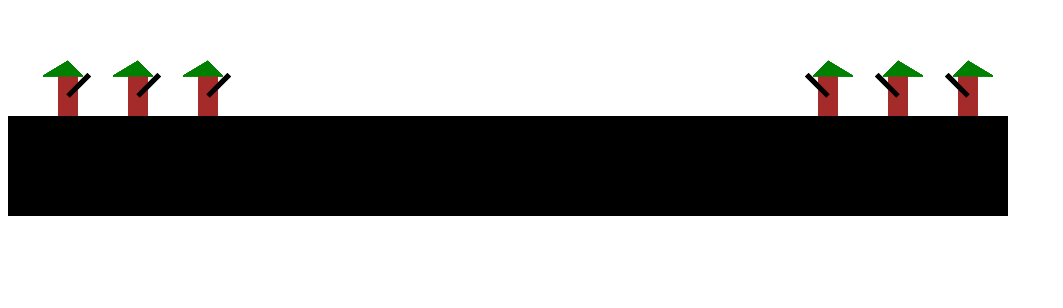
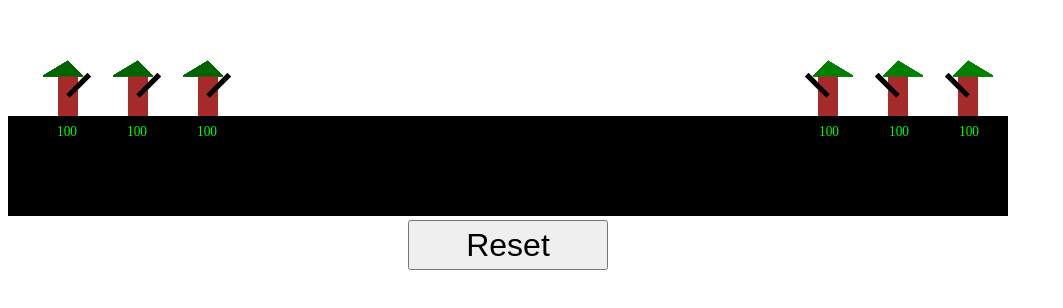
Before and after one commit to am-santos/IH-Project-1-Canvas-Game, a plain HTML site: page index.html in a window 1280 px wide. Shown: the part 292-600 px from the top of the page, without its empty margins (0-1063 px from the left). Drawn offline with Linux system fonts and the light colour scheme.

Commit message:
Player shoot one at a time. Scores are displayed. Next: show total score, make reset button work, make collision with other players work.

```diff
--- a/index.html
+++ b/index.html
@@ -8,9 +8,14 @@
     <title>Worms</title>
   </head>
   <body>
-    <div id="game-board">
-      <canvas id="canvas" width="1000" height="500"></canvas>
-    </div>
+    <section>
+      <div id="game-board">
+        <canvas id="canvas" width="1000" height="500"></canvas>
+      </div>
+      <div>
+        <button id="reset">Reset</button>
+      </div>
+    </section>
 
     <script type="text/javascript" src="js-files/ground.js"></script>
     <script type="text/javascript" src="js-files/gun.js"></script>
--- a/js-files/character.js
+++ b/js-files/character.js
@@ -24,6 +24,9 @@ class Character {
     this.width = 20;
     this.height = 40;
 
+    //Character Life
+    this.life = 100;
+
     // Movement Speed
     this.speed = speed || 5;
 
@@ -33,6 +36,36 @@ class Character {
   // extractVarsToGun() {
   extractVarsFromChar() {
     return [this.x, this.y, this.width, this.height, this.orientation];
+  }
+
+  drawCharacterLife() {
+    const game = this.game;
+    const context = game.context;
+
+    // Character Y coordinate
+    this.y = this.game.height - this.height - this.game.ground.groundHeight;
+
+    context.save();
+    context.fillStyle = 'lime';
+    context.font = '15px serif';
+    let tempXcoor;
+    if (this.orientation === 'right') {
+      if (this.life < 100) {
+        context.fillText(this.life, this.x + 2, this.y + this.height + this.width, this.width);
+        // fillText coordinates are the left bottom corner of displaying text.
+      } else {
+        context.fillText(this.life, this.x - 1, this.y + this.height + this.width, this.width);
+      }
+    } else if (this.orientation === 'left') {
+      if (this.life < 100) {
+        context.fillText(this.life, this.game.width - this.x - 2, this.y + this.height + this.width, this.width);
+        // fillText coordinates are the left bottom corner of displaying text.
+      } else {
+        context.fillText(this.life, this.game.width - this.x + 1, this.y + this.height + this.width, this.width);
+      }
+    }
+
+    context.restore();
   }
 
   draw() {
@@ -49,8 +82,8 @@ class Character {
       context.fillRect(this.x, this.y, this.width, this.height);
 
       // character hat
-      context.strokeStyle = 'green';
-      context.fillStyle = 'green';
+      context.strokeStyle = 'darkgreen';
+      context.fillStyle = 'darkgreen';
 
       context.beginPath();
       context.moveTo(this.x - 15, this.y); // Back size of hat
--- a/js-files/game.js
+++ b/js-files/game.js
@@ -69,10 +69,20 @@ class Game {
     }
   }
 
+  drawTeamsLife(team) {
+    for (let teamchar of team) {
+      for (let element in teamchar) {
+        if (element === 'char') {
+          teamchar[element].drawCharacterLife();
+        }
+      }
+    }
+  }
+
   gameLogic() {
-    let tempTurn = this.characterTurn;
-    console.log('inside gamelogic - characterturn', this.characterTurn);
-    console.log('inside gamelogic - tempturn', tempTurn);
+    //let tempTurn = this.characterTurn;
+    // console.log('inside gamelogic - characterturn', this.characterTurn);
+    // console.log('inside gamelogic - tempturn', tempTurn);
     switch (this.characterTurn % 6) {
       case 0: // Team 1 - 0
         this.characterPlays(this.team1, 0, true);
@@ -124,9 +134,11 @@ class Game {
 
     this.createsTeam(this.team1, 3, 'right');
     this.drawTeam(this.team1);
+    this.drawTeamsLife(this.team1);
 
     this.createsTeam(this.team2, 3, 'left');
     this.drawTeam(this.team2);
+    this.drawTeamsLife(this.team2);
   }
 
   clearEverything() {
@@ -137,6 +149,8 @@ class Game {
     this.ground.draw();
     this.drawTeam(this.team1);
     this.drawTeam(this.team2);
+    this.drawTeamsLife(this.team1);
+    this.drawTeamsLife(this.team2);
   }
 
   characterPlays(teamName, charNumber, run) {
@@ -145,9 +159,8 @@ class Game {
     // charNumber - specific char that is being refered
     // className - {char,gun,proj} - that represents each class specifications.
     let runFunction = run;
-    this.charInMotion = true;
+    //this.charInMotion = true;
     let updateValues;
-    console.log('characterPlays', teamName);
     window.addEventListener('keydown', (event) => {
       // event.preventDefault();
       if (runFunction) {
@@ -185,44 +198,10 @@ class Game {
             updateValues = teamName[charNumber]['gun'].extractVarsFromGun();
             teamName[charNumber]['proj'] = new Projectile(this, ...updateValues);
 
-            teamName[charNumber]['proj'].shootsInMotion();
+            teamName[charNumber]['proj'].shootsInMotion(teamName);
             runFunction = false;
         }
       }
     });
   }
-
-  // Previous logic, working
-  /* characterMoves() {
-    window.addEventListener('keydown', (event) => {
-      // event.preventDefault();
-      const keyCode = event.keyCode;
-      switch (keyCode) {
-        case 37: // Left
-          this.character.move('left');
-          this.clearEverything();
-          this.drawCurrentStatus();
-          break;
-        case 39: // Right
-          this.character.move('right');
-          this.clearEverything();
-          this.drawCurrentStatus();
-          break;
-        case 38: // Up
-          this.gun.pointsTo('up');
-          this.clearEverything();
-          this.drawCurrentStatus();
-          break;
-        case 40: // Down
-          this.gun.pointsTo('down');
-          this.clearEverything();
-          this.drawCurrentStatus();
-          break;
-        case 32: // Space Bar
-          this.clearEverything();
-          this.drawCurrentStatus();
-          this.projectile.shootsInMotion();
-      }
-    });
-  } */
 }
--- a/js-files/gun.js
+++ b/js-files/gun.js
@@ -31,6 +31,9 @@ class Gun {
     // Gun size (aka stroke length and width)
     this.length = 30;
     this.gunWidth = 5;
+
+    // Gun Damage
+    this.damage = 67;
 
     // Pointing angle
     this.angle = -1 * (1 / 4) * Math.PI;
--- a/js-files/projectile.js
+++ b/js-files/projectile.js
@@ -73,16 +73,15 @@ class Projectile {
 
   collision(shootingTeam) {
     //Checks if hit the enemy
-    /* if (this.collisionWithEnimies) {
-      return true;
-    } */
 
+    console.log('collision with Enemies', this.collisionWithEnimies());
     // checks if out of canvas or hit the ground.
     if (
       this.newX + this.gunWidth * 2 > this.game.width || // Right
       this.newX - this.gunWidth * 2 < 0 || // Left
       this.newY + this.gunWidth * 2 > this.game.height - this.game.ground.groundHeight || // Ground
       this.newY - this.gunWidth * 2 < 0 // Top
+      // this.collisionWithEnimies(shootingTeam) // Method that checks collision with enemies.
     ) {
       this.game.eventRuns = false;
       this.game.characterTurn++;
@@ -98,15 +97,50 @@ class Projectile {
     // Required variables:
     // ball location,
     // Enemies location
+    let teamVarsFromChar = [];
 
     if (this.game.team1 === shootingTeam) {
       //Check if collided with team2
-      // ball.x + ball.radius < block.x (left side of block) ||
-      // ball.x - ball.radius < block.x + block.width (right side of black)
-      // ball.y + ball.radius > black.y
+      for (let teamchar of this.game.team2) {
+        for (let obj in teamchar) {
+          if (obj === 'char') {
+            teamVarsFromChar.push(teamchar[obj].extractVarsFromChar());
+          }
+          // [this.x, this.y, this.width, this.height, this.orientation]
+        }
+      }
+      teamVarsFromChar.push(this.game.team2);
     } else if (this.game.team2 === shootingTeam) {
       //Check if collided with team1
+      for (let teamchar of this.game.team1) {
+        for (let obj in teamchar) {
+          if (obj === 'char') {
+            teamVarsFromChar.push(teamchar[obj].extractVarsFromChar());
+            // [this.x, this.y, this.width, this.height, this.orientation]
+          }
+        }
+      }
+      teamVarsFromChar.push(this.game.team1);
     }
+
+    // ball.x + ball.radius < block.x && (left side of block)
+    // ball.x - ball.radius < block.x + block.width && (right side of the moon)
+    // ball.y - ball.radius < block.y
+    for (let char = 0; char < teamVarsFromChar.length; char++) {
+      console.log('im inside for lop');
+      if (
+        (this.newX + this.gunWidth > teamVarsFromChar[char][0] &&
+          this.newY + this.gunWidth > teamVarsFromChar[char][1]) ||
+        (this.newX - this.gunWidth < teamVarsFromChar[char][0] + teamVarsFromChar[char][2] &&
+          this.newY + this.gunWidth > teamVarsFromChar[char][1])
+      ) {
+        // char was hit by this ball!!
+        // return [char, teamVarsFromChar[teamVarsFromChar.length - 1]];
+        console.log('im truthy');
+        return true;
+      }
+    }
+    return false;
   }
 
   drawExplosion() {
--- a/styles/style.css
+++ b/styles/style.css
@@ -0,0 +1,21 @@
+* {
+  box-sizing: border-box;
+}
+
+body {
+  display: flex;
+  font-family: sans-serif;
+}
+
+section {
+  display: flex;
+  align-items: center;
+  justify-content: center;
+  flex-direction: column;
+}
+
+button {
+  width: 200px;
+  height: 50px;
+  font-size: 2em;
+}
```
Also changed, not shown: js-files/codetester.js (+10 -1 lines).
